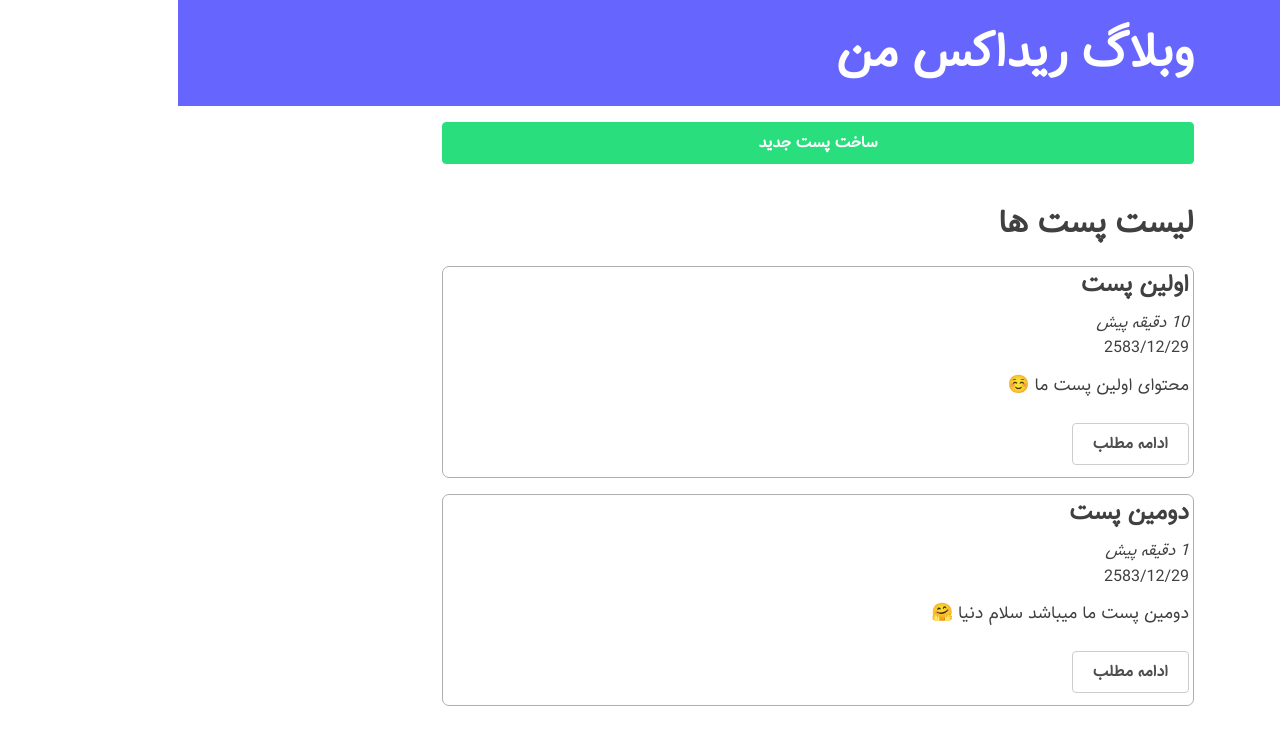
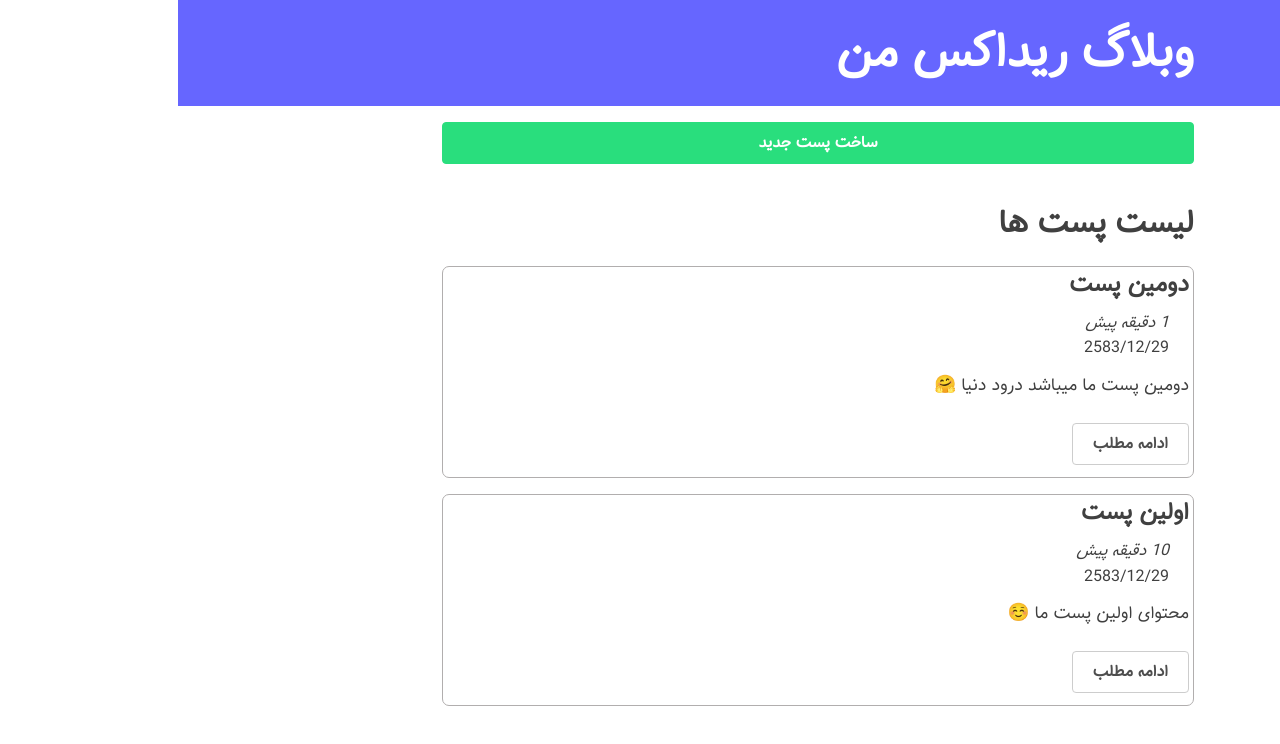
Before and after one commit to SayyehBan/redux-blog-frontend, a React (Vite) app: page / in a window 1280 px wide. Shown: the top 744 px of the page. Built offline with nearby package versions, Linux system fonts and the light colour scheme.

Commit message:
مرتب سازی برحسب تاریخ

```diff
--- a/src/reducers/blogSlice.js
+++ b/src/reducers/blogSlice.js
@@ -12,7 +12,7 @@ const initialState = [
         id: nanoid(),
         date: sub(new Date(), { minutes: 1 }).toISOString(),
         title: "دومین پست",
-        content: "دومین پست ما میباشد سلام دنیا 🤗",
+        content: "دومین پست ما میباشد درود دنیا 🤗",
     },
 ];
 const blogsSlice = createSlice({
--- a/src/views/BlogsList.jsx
+++ b/src/views/BlogsList.jsx
@@ -8,10 +8,13 @@ const BlogsList = () => {
   const blogs = useSelector(selectAllBlogs);
 
   const navigate = useNavigate();
-  const renderBlogs = blogs.map((blog) => (
+  const orderedBlogs = blogs
+    .slice()
+    .sort((a, b) => b.date.localeCompare(a.date));
+  const renderBlogs = orderedBlogs.map((blog) => (
     <article key={blog.id} className="blog-excerpt">
       <h3>{blog.title}</h3>
-      <div style={{ marginTop: "10px" }}>
+      <div style={{ marginTop: "10px", marginRight: "20px" }}>
         <ShowTime timestamp={blog.date} />
         <br />
         {miladiToShamsiAndShahanshahi(blog.date.split("T")[0], 1)}
```
